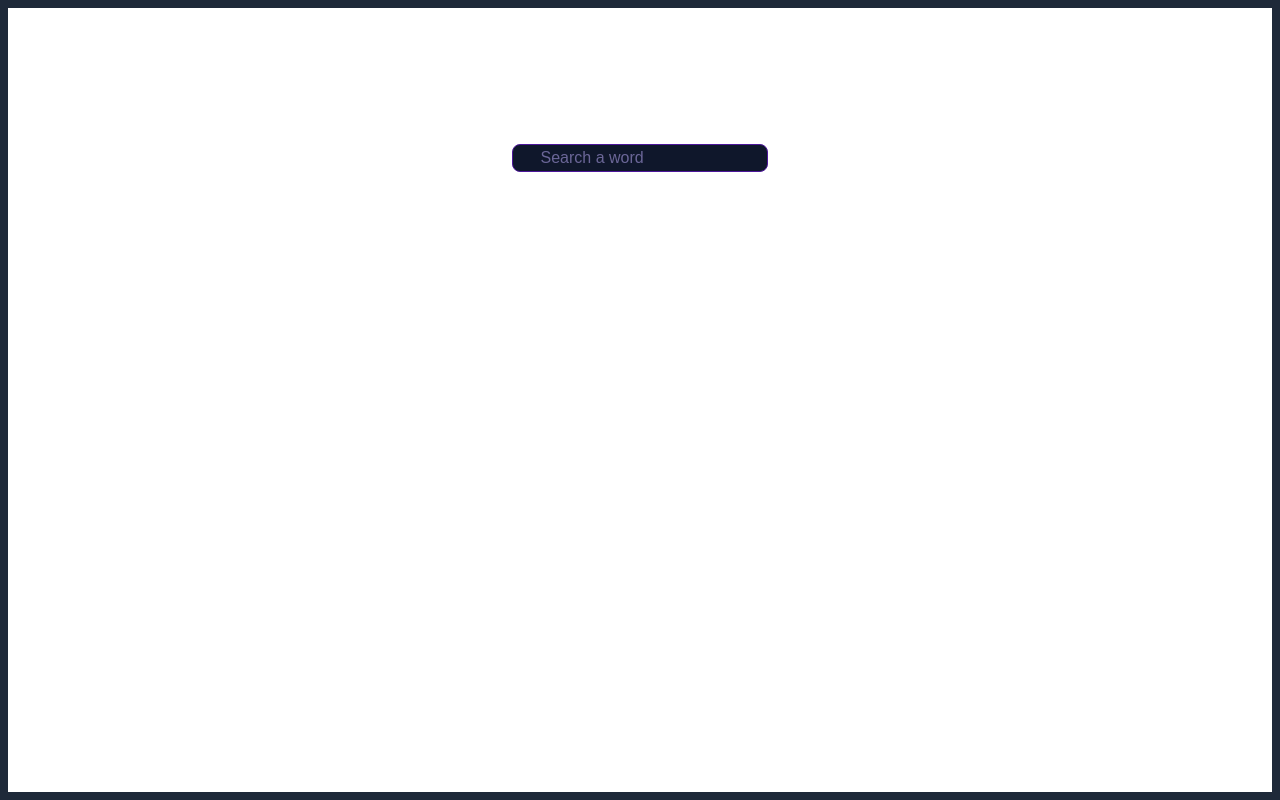
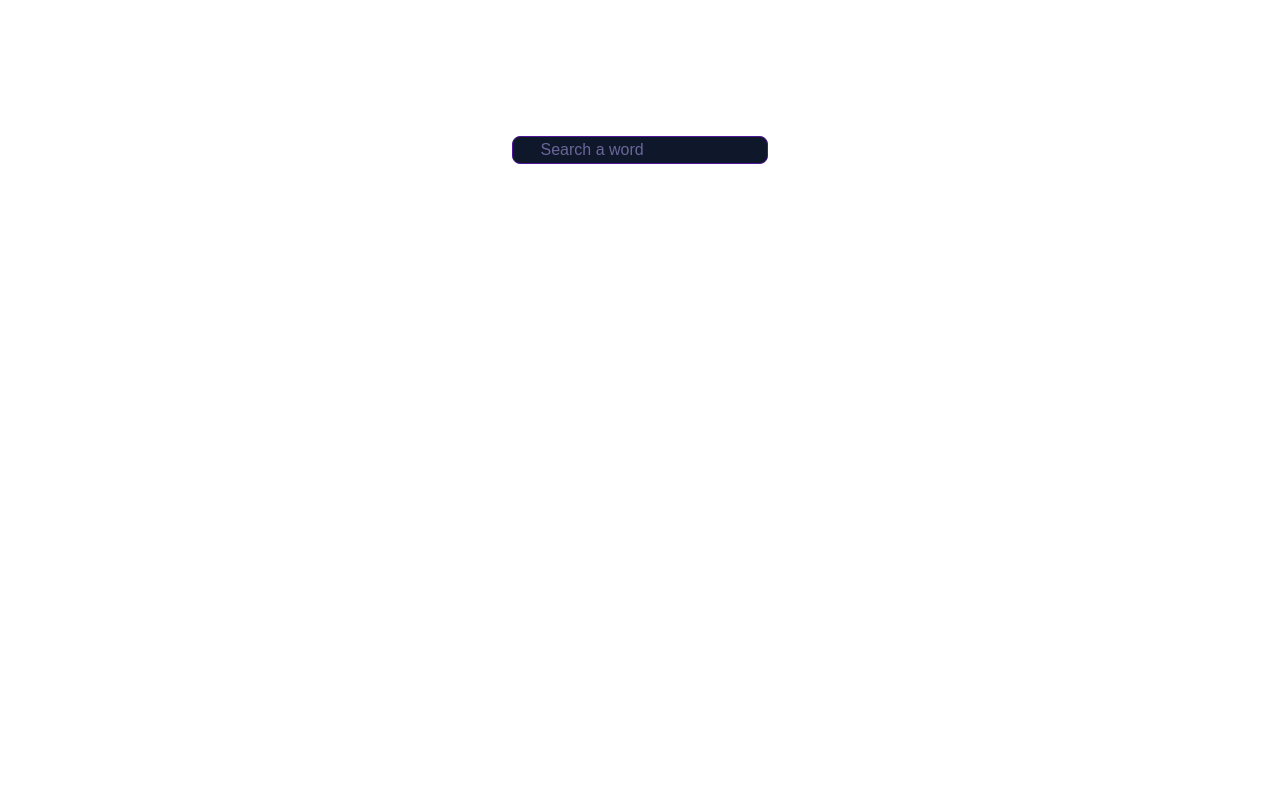
Before and after one commit to KXzeno/biblion, a Next.js app: page / in a window 1280 px wide. Built offline with nearby package versions, Linux system fonts and the light colour scheme; a web font is replaced by a local one.

Commit message:
style: size ctr against parent elem

```diff
--- a/app/components/forward/navigation/SearchBar/SearchBar.css
+++ b/app/components/forward/navigation/SearchBar/SearchBar.css
@@ -1,7 +1,7 @@
 @import "tailwindcss";
 
 .search-bar-ctr {
-  @apply flex flex-col w-screen h-screen border-gray-800 border-8 text-center;
+  @apply flex flex-col w-[29rem] h-[31.5rem] text-center justify-self-center;
 }
 
 .form-ctr {
@@ -18,7 +18,7 @@
 }
 
 .word-input {
-  @apply pl-2 h-5 outline-none disabled:text-gray-700;
+  @apply pl-2 h-5 outline-none disabled:text-gray-700 select-none;
 }
 
 .invalid-field {
@@ -38,7 +38,7 @@
 }
 
 .similar-fields-grid > p > a {
-  @apply text-cyan-600 hover:text-violet-900 ;
+  @apply text-cyan-300 hover:text-violet-900 ;
 }
 
 .similar-fields-grid {
```
